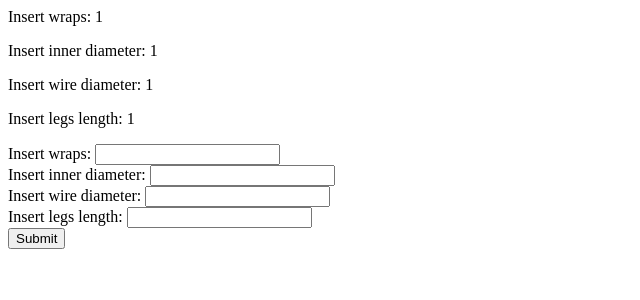
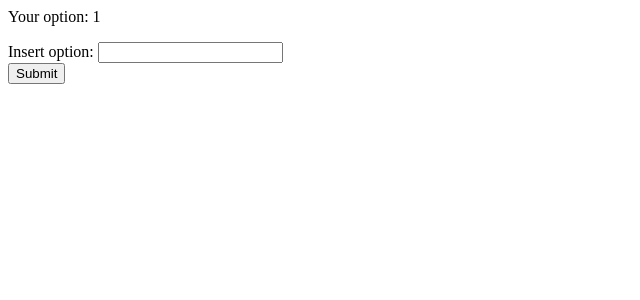
Before and after one commit to stanbar/VapeTool-CoilMesher, a Flask app: page / in a window 1280 px wide. Shown: the top 300 px of the page, without its empty margins (0-640 px from the left). Run offline with Flask 2, Linux system fonts and the light colour scheme; the visitor is signed in with stand-in values (Sample User, id 1); some libraries are stand-ins or nearby versions.

Commit message:
Revert "Add forms for normalcoil"
This reverts commit de67e1c45ad96d601078684b772317fd0a6ba994.

```diff
--- a/app.py
+++ b/app.py
@@ -4,7 +4,6 @@ from wtforms import SubmitField
 from wtforms import IntegerField
 from wtforms.validators import DataRequired
 from flask_bootstrap import Bootstrap
-from coil import normalcoil
 
 
 app = Flask(__name__)
@@ -13,10 +12,7 @@ bootstrap = Bootstrap(app)
 
 
 class NameForm(FlaskForm):
-    wrapsForm = IntegerField('Insert wraps: ', validators=[DataRequired()])
-    innerDiameterForm = IntegerField('Insert inner diameter: ', validators=[DataRequired()])
-    wireDiameterForm = IntegerField('Insert wire diameter: ', validators=[DataRequired()])
-    legsLengthForm = IntegerField('Insert legs length: ', validators=[DataRequired()])
+    option = IntegerField('Insert option: ', validators=[DataRequired()])
     submit = SubmitField('Submit')
 
 
@@ -28,26 +24,15 @@ def page_not_found(e):
 def index():
     form = NameForm()
     if form.validate_on_submit():
-        session['wrapsForm'] = form.wrapsForm.data
-        session['innerDiameterForm'] = form.innerDiameterForm.data
-        session['wireDiameterForm'] = form.wireDiameterForm.data
-        session['legsLengthForm'] = form.legsLengthForm.data
-        if session['wrapsForm'] is None:
+        session['option'] = form.option.data
+        if session['option'] is None:
             session['known'] = False
         else:
             session['known'] = True
-
-        session['wrapsForm'] = form.wrapsForm.data
-        session['innerDiameterForm'] = form.innerDiameterForm.data
-        session['wireDiameterForm'] = form.wireDiameterForm.data
-        session['legsLengthForm'] = form.legsLengthForm.data
+        session['option'] = form.option.data
         return redirect(url_for('index'))
     return render_template(
             'index.html',
             form=form,
-            wrapsForm=session.get('wrapsForm'),
-            innerDiameterForm=session.get('innerDiameterForm'),
-            wireDiameterForm=session.get('wireDiameterForm'),
-            legsLengthForm=session.get('legsLengthForm'),
-            known=session.get('known', False)
+            option=session.get('option'), known=session.get('known', False)
             )
--- a/templates/index.html
+++ b/templates/index.html
@@ -3,10 +3,7 @@
 {% if not known %}
 <p>Select option</p>
 {% else %}
-<p>Insert wraps: {{ session['wrapsForm'] }}</p>
-<p>Insert inner diameter: {{ session['innerDiameterForm'] }}</p>
-<p>Insert wire diameter: {{ session['wireDiameterForm'] }}</p>
-<p>Insert legs length: {{ session['legsLengthForm'] }}</p>
+<p>Your option: {{ session['option'] }}</p>
 {% endif %}
 
 {{ wtf.quick_form(form) }}
```
